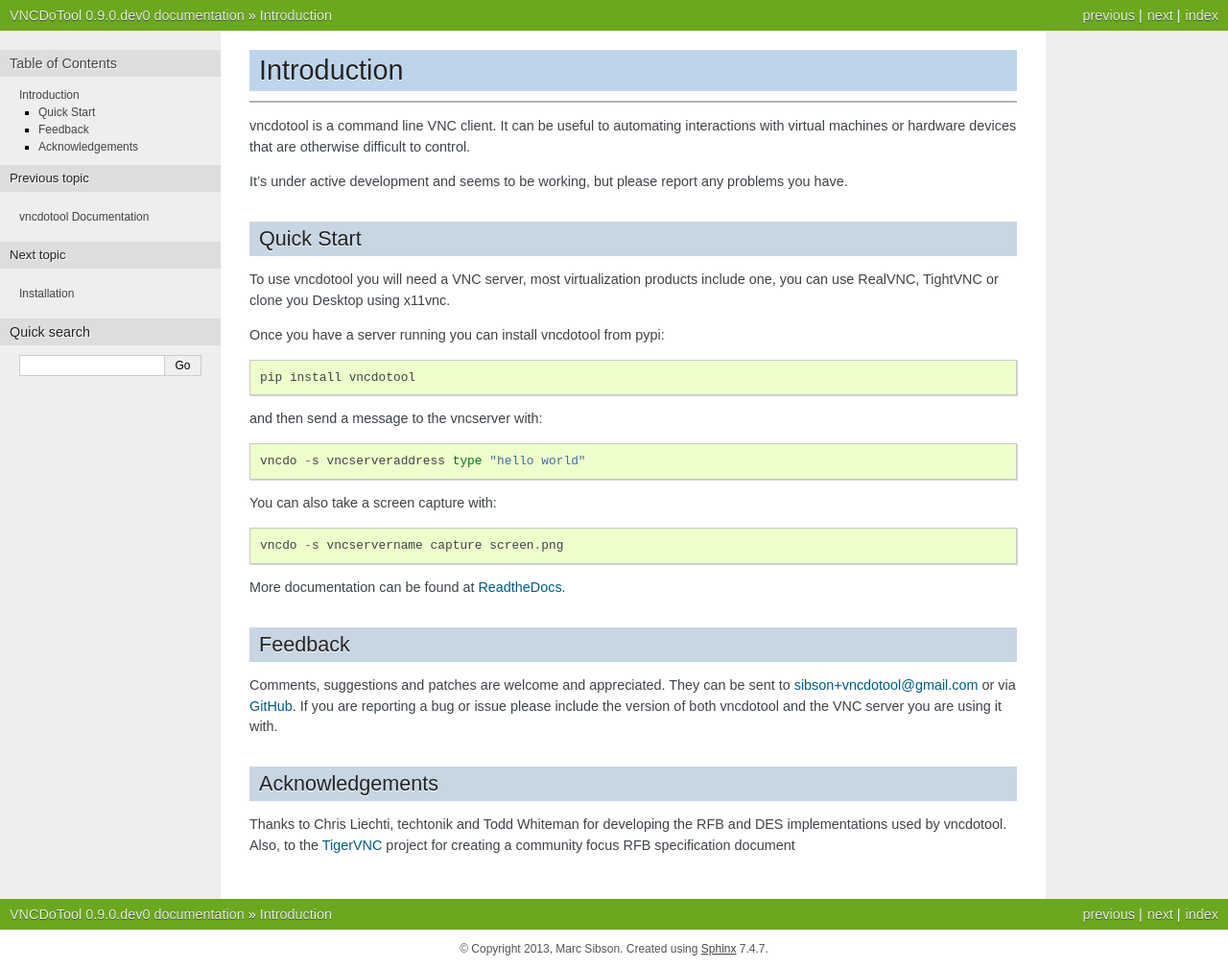
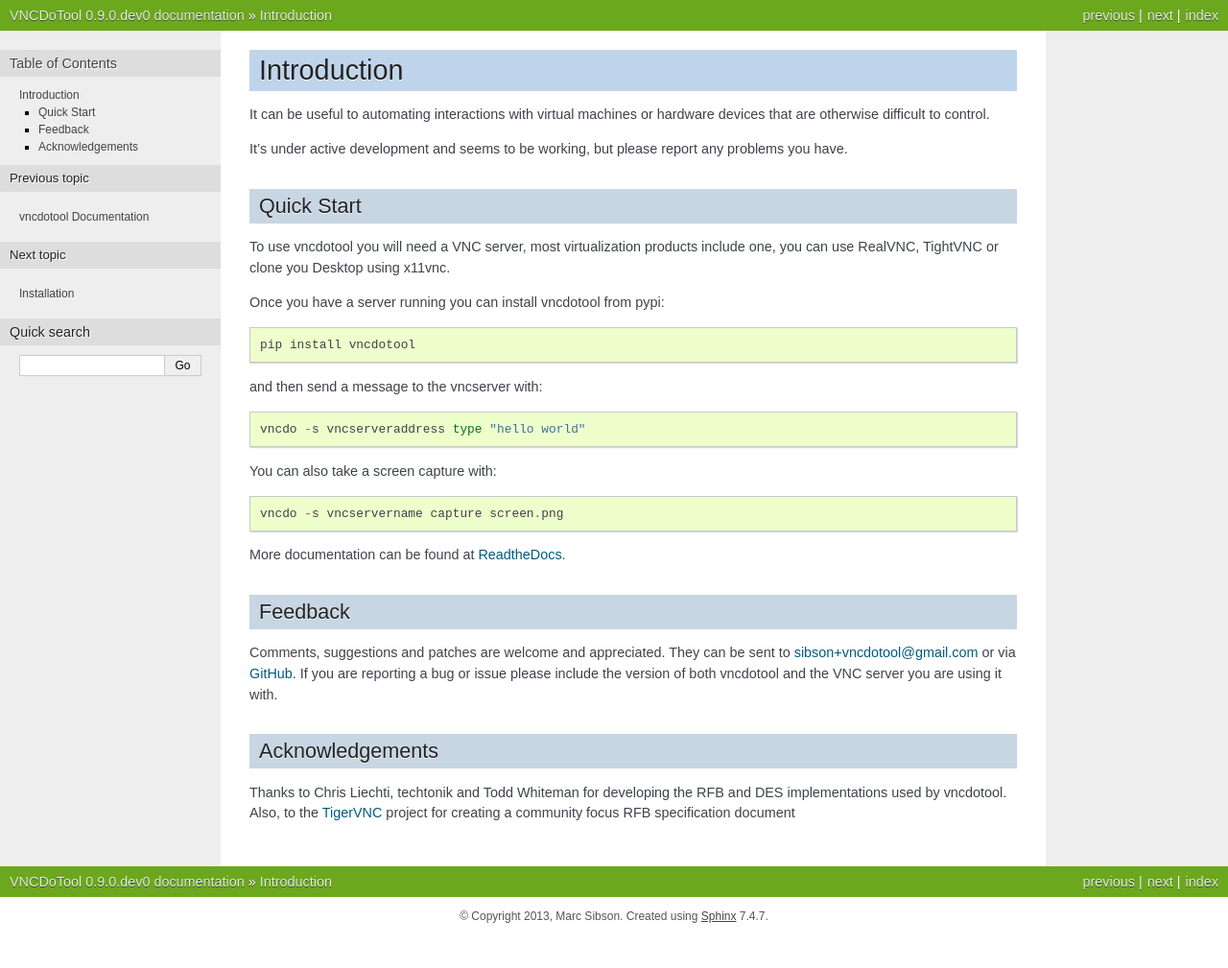
Before and after one commit to sibson/vncdotool, a Sphinx documentation site: the page built from docs/intro.rst, in a window 1280 px wide. Shown: the whole page at 96% size. Built offline with Sphinx 7.4.7, drawn with Linux system fonts in a browser that asks for light colours; after the commit the page ends 975 px from its top, so only the background shows below that; part of the change alters nothing that is shown.

```diff
--- a/README.rst
+++ b/README.rst
@@ -1,6 +1,11 @@
+.. image:: https://badge.fury.io/py/vncdotool.svg
+    :target: http://badge.fury.io/py/vncdotool
+
+.. image:: https://travis-ci.org/sibson/vncdotool.svg?branch=master
+    :target: https://travis-ci.org/sibson/vncdotool
+
 vncdotool
-------------
-
+===========
 vncdotool is a command line VNC client.
 It can be useful to automating interactions with virtual machines or
 hardware devices that are otherwise difficult to control.
--- a/docs/intro.rst
+++ b/docs/intro.rst
@@ -1,4 +1,4 @@
 Introduction
 ================
 .. include:: ../README.rst
-    :start-line: 1
+    :start-line: 9
```
